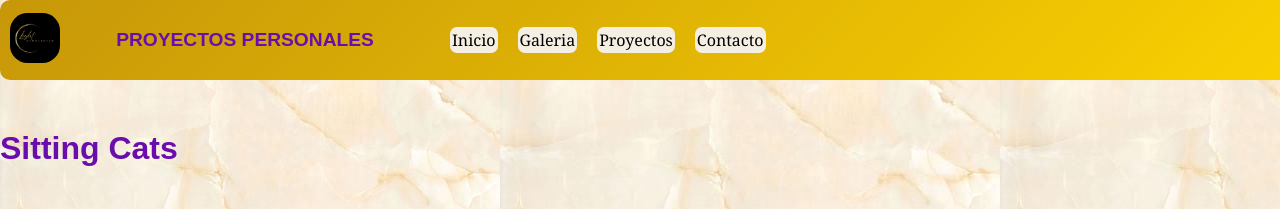
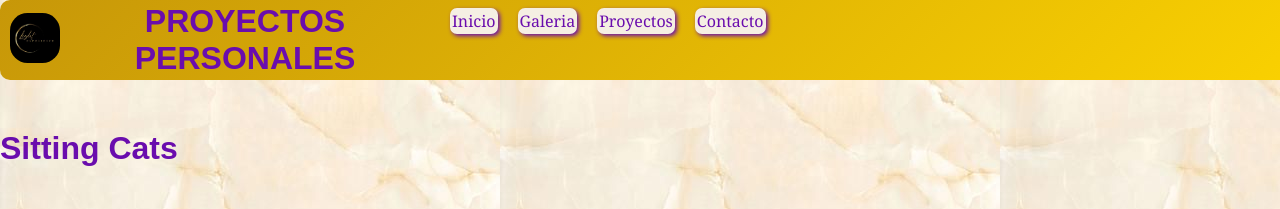
Before and after one commit to JefreyTG/Photography-Portfolio, a plain HTML site: page projects.html in a window 1280 px wide. Shown: the top 209 px of the page. Drawn offline with Linux system fonts and the light colour scheme.

Commit message:
Se Modificaron los Estilos2

```diff
--- a/contact.css
+++ b/contact.css
@@ -110,7 +110,7 @@ span.brand-name{
     border: 2px solid var(--lightBeige);
     background-color: var(--lightBeige); /* Espaciado entre elementos de navegación */
     border-radius: 7px;
-    box-shadow: 2px 2px 4px var(--neon);
+    box-shadow: 2px 2px 4px var(--purple);
 
 }
 
--- a/projects.css
+++ b/projects.css
@@ -11,11 +11,10 @@
 
 
 
-.header-container {
+header.header-container {
     position: fixed;
     width: 100%;
     height: 60px;
-    margin-bottom: 70px;
     display: flex;
     align-items: center;
     padding: 10px;
@@ -24,8 +23,7 @@
     background:  linear-gradient(315deg, #ffd700 3%, #b8860b 38%, #cdaf70 68%, #ffecb3 98%);
     animation: gradient 15s ease infinite;
     background-size: 400% 400%;
-    background-attachment: fixed;
-    z-index: 10; /* Ajusta el color de fondo según tus preferencias */
+    background-attachment: fixed; /* Ajusta el color de fondo según tus preferencias */
 }
 @keyframes gradient {
     0% {
@@ -44,7 +42,7 @@
 .header-container:nth-of-type(2) {
     bottom: -1.25em;
     animation: wave 18s linear reverse infinite;
-    opacity: 0.9;
+    opacity: 0.8;
 }
 
 .header-container:nth-of-type(3) {
@@ -54,11 +52,10 @@
 }
 
 span.brand-name{
-    font-size: 1.2rem;
+    color: var(--purple);
+    font-size: 2rem;
     font-family: 'Raleway', sans-serif;
-    font-weight: 600;
     margin-left: 25px;
-    color: var(--purple);
 }
 
 .logo-img img {
@@ -85,6 +82,8 @@ span.brand-name{
 
 .brand-name {
     font-family: 'Raleway', sans-serif;
+    font-size: 2rem;
+    font-weight: 600;
     text-align: center;
     width: 300px;
     color: var(--lightBeige);
@@ -96,7 +95,7 @@ span.brand-name{
     width: fit-content;
     height: auto;
     list-style: none;
-    padding: 0%;
+    padding: 0;
     margin:5px 15px 5px 5px;
     display: flex;
     align-items: center;
@@ -110,14 +109,14 @@ span.brand-name{
     border: 2px solid var(--lightBeige);
     background-color: var(--lightBeige); /* Espaciado entre elementos de navegación */
     border-radius: 7px;
-    box-shadow: 2px 2px 4px var(--neon);
+    box-shadow: 2px 2px 4px var(--purple);
 
 }
 
-.nav-bars a{
+a{
     width: 45.5px;
     height: 28px;
-    color: var(--neon-glow);
+    color: var(--purple);
     font-size: 1rem;
     text-decoration: none;
     font-family: Cambria, Cochin, Georgia, Times, 'Times New Roman', serif;
@@ -144,7 +143,7 @@ a.a-contact:hover{
     margin: 0%;
 
 }
-a.a-projects:hover{
+a.a-blog:hover{
     filter: brightness(150%);
     font-size: 1.3rem;
     margin: 0%;
@@ -154,7 +153,6 @@ a.a-projects:hover{
     width: 50px;
     height: 50px;
 }
-
 body{
     display: flex;
     width: 100%;
@@ -225,7 +223,7 @@ p, h3 {
     font-family: 'Raleway', sans-serif;
     background: var(--lightBeige);
     border-radius: 10px;
-    border: 2px solid var(--neon-glow);
+    border: 2px solid var(--purple);
 }
 p{
     background-color: rgba(106, 13, 173, 0.2);
```
